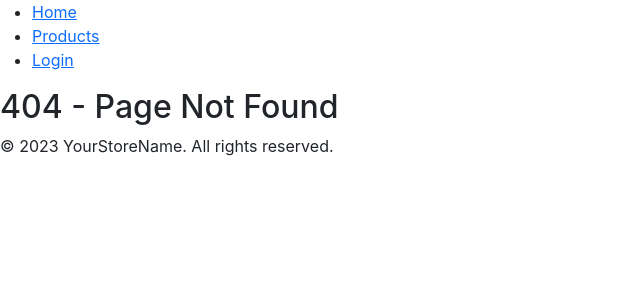
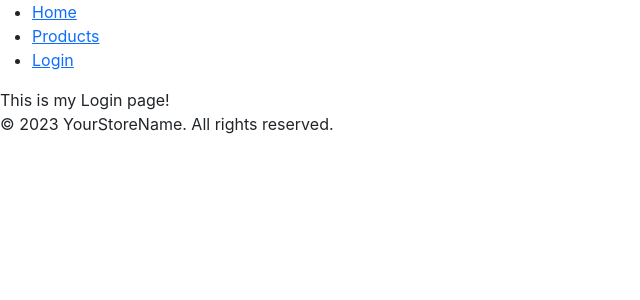
Before and after one commit to eladh23/React-Store, a React (Create React App) app: page /Login in a window 1280 px wide. Before the commit this address had no page. Shown: the top 300 px of the page, without its empty margins (0-640 px from the left). Built offline with nearby package versions, Linux system fonts and the light colour scheme.

Commit message:
added switch

```diff
--- a/src/App.js
+++ b/src/App.js
@@ -15,10 +15,10 @@ function App() {
         <Switch>
           <Route exact path="/" component={Home} />
           <Route path="/products/:id" component={ProductDetail} />
+          <Route path="/login" component={Login} />
           <Route component={NoPage} />
-          <Route path="/login" component={Login}></Route>
         </Switch>
-        <Footer/>
+        <Footer />
       </div>
     </Router>
   );
```
